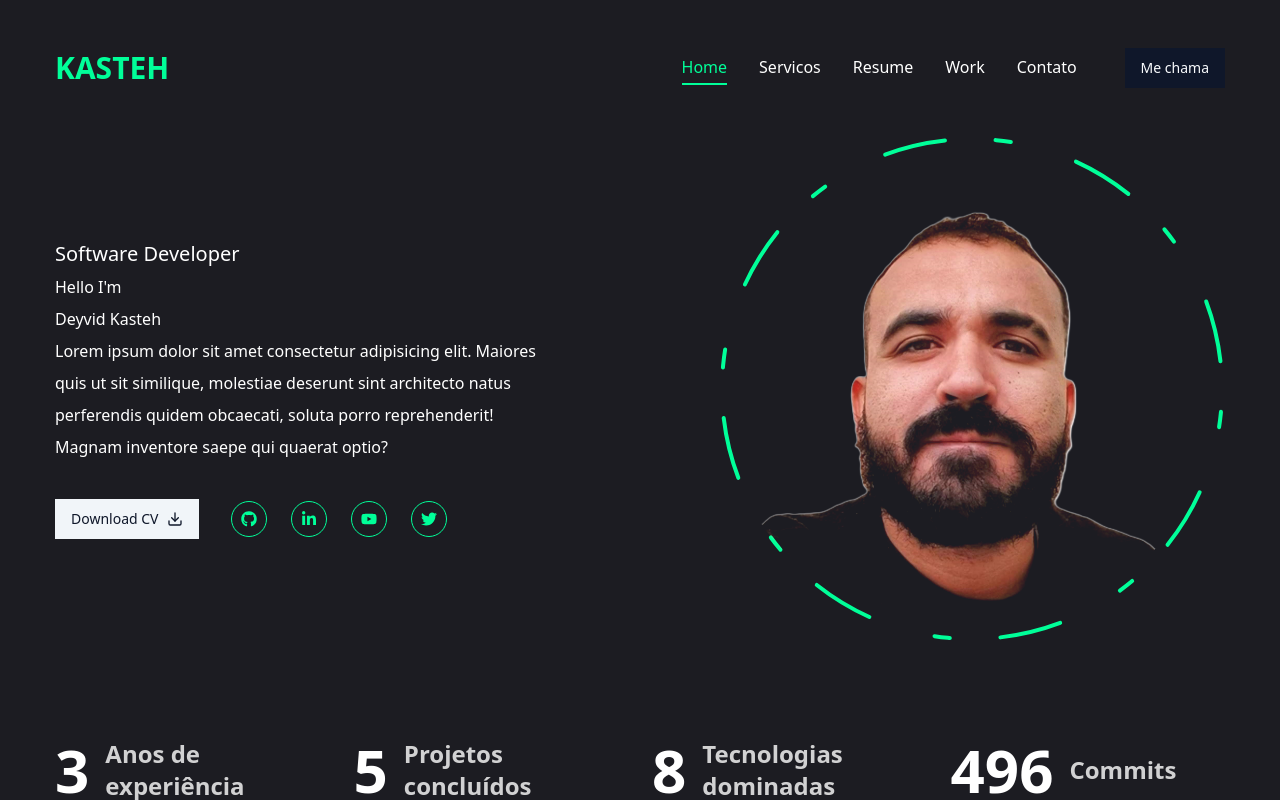
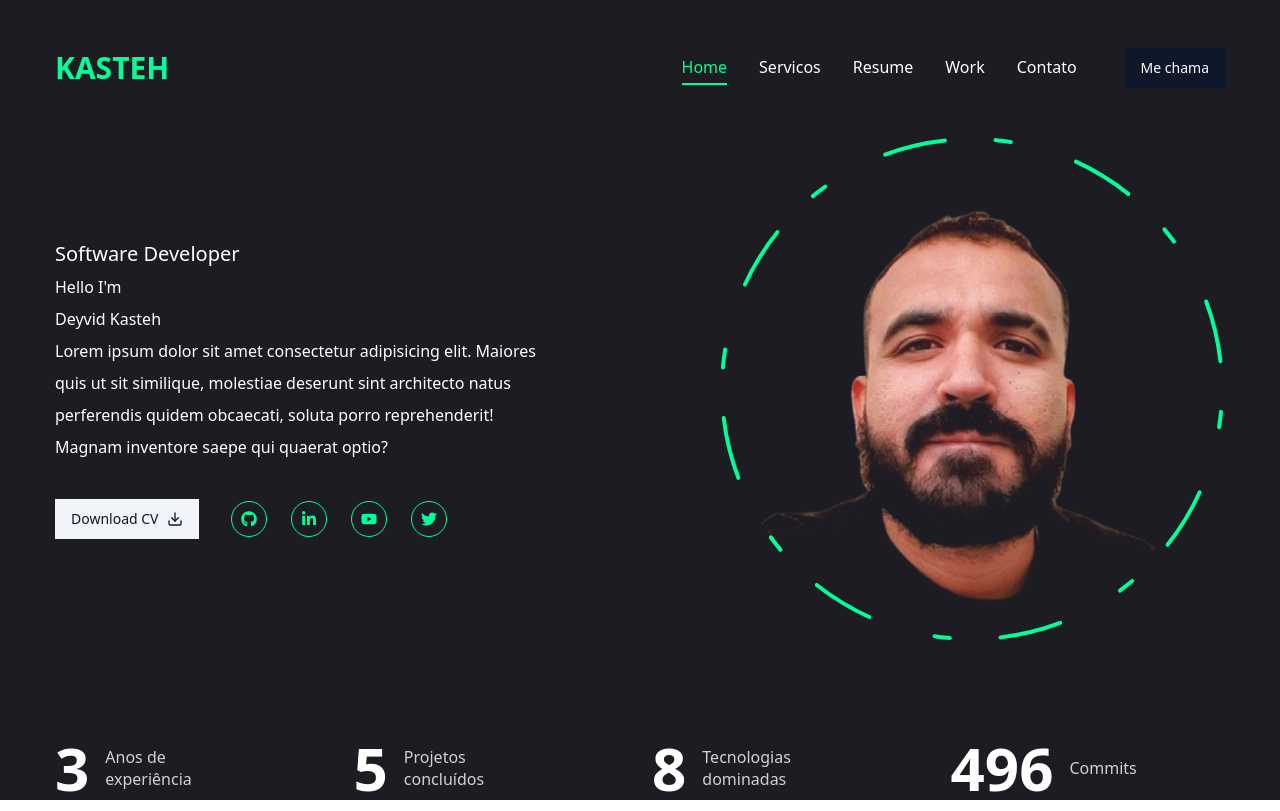
Before and after one commit to Deyvid-Kasteh/portfolio-em-next14, a Next.js app: page / in a window 1280 px wide. Built offline with nearby package versions, Linux system fonts and the light colour scheme.

Commit message:
feat: Stats component created and implementated 2

```diff
--- a/components/Photo.jsx
+++ b/components/Photo.jsx
@@ -3,6 +3,7 @@
 import { motion } from "framer-motion";
 import Image from "next/image";
 import minhaFoto from "../public/assets/imageQuadrada2.png";
+import minhaFoto2 from "../public/assets/imageQuadradaRemoveBG.png"
 const Photo = () => {
   return (
     <div className="w-full h-full relative">
@@ -22,7 +23,7 @@ const Photo = () => {
           className="w-[298px] h-[298px] xl:w-[498px] xl:h-[498px] rounded-full mix-blend-lighten absolute"
         >
           <Image
-            src={minhaFoto}
+            src={minhaFoto2}
             priority
             quality={100}
             fill
@@ -49,7 +50,12 @@ const Photo = () => {
               strokeDasharray: ["15 120 25 25", " 16 25 92 72", "4 250 22 22"],
               rotate: [120, 360],
             }}
-                      transition={{ duration: 20, repeat: Infinity, ease: "linear", repeatType: "reverse" }}
+            transition={{
+              duration: 20,
+              repeat: Infinity,
+              ease: "linear",
+              repeatType: "reverse",
+            }}
           />
         </motion.svg>
       </motion.div>
--- a/components/Stats.jsx
+++ b/components/Stats.jsx
@@ -11,7 +11,7 @@ const stats = [
 
 const Stats = () => {
   return (
-    <section>
+    <section className="pt-4 pb-12 xl:pt-0 xl:pb-0 py-12">
       <div className="container mx-auto justify-center items-center">
         <div className="flex flex-wrap gap-6 max-w-[80vw] mx-autp xl:max-w-none justify-between items-center">
           {stats.map((Item, index) => {
@@ -25,8 +25,8 @@ const Stats = () => {
                   duration={5}
                   delay={2}
                   className="text-4xl xl:text-6xl font-extrabold"
-                />{" "}
-                <p className="text-xl xl:text-2xl font-extrabold leading-snug text-white/80">
+                />
+                <p className={`${Item.text.length < 40 ? "max-w-[100px]" : "max-w-[150px]"} leading-snug text-white/80`}>
                   {Item.text}
                 </p>
               </div>
```
Also changed, not shown: public/assets/imageQuadradaRemoveBG.png (added). Lines whose indentation alone changed are shown as unchanged.
